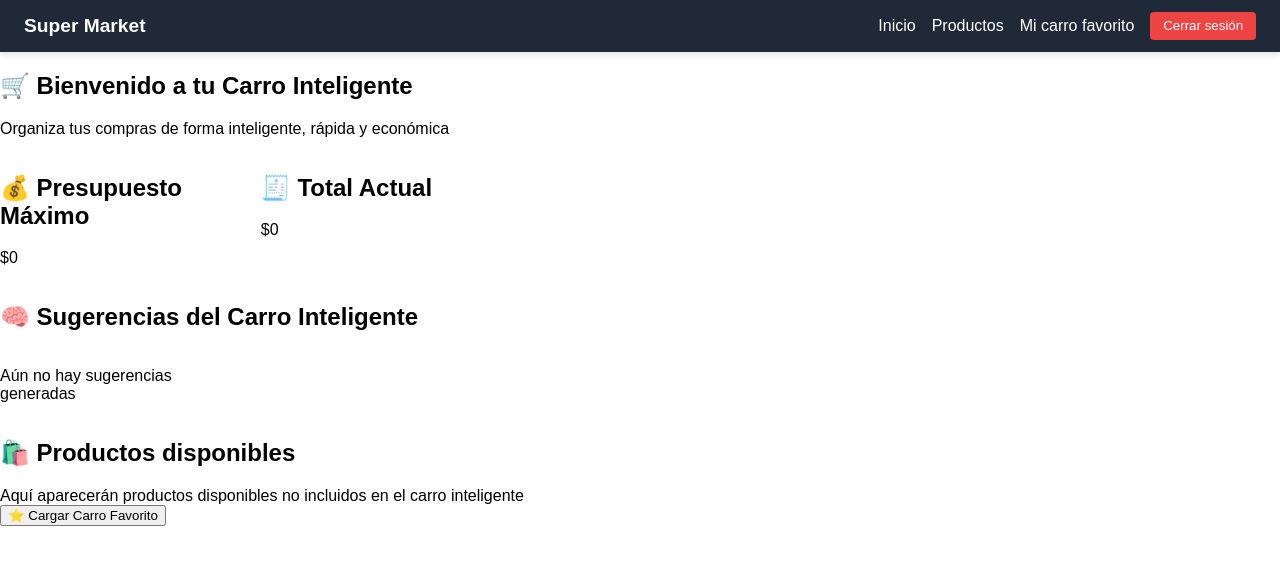
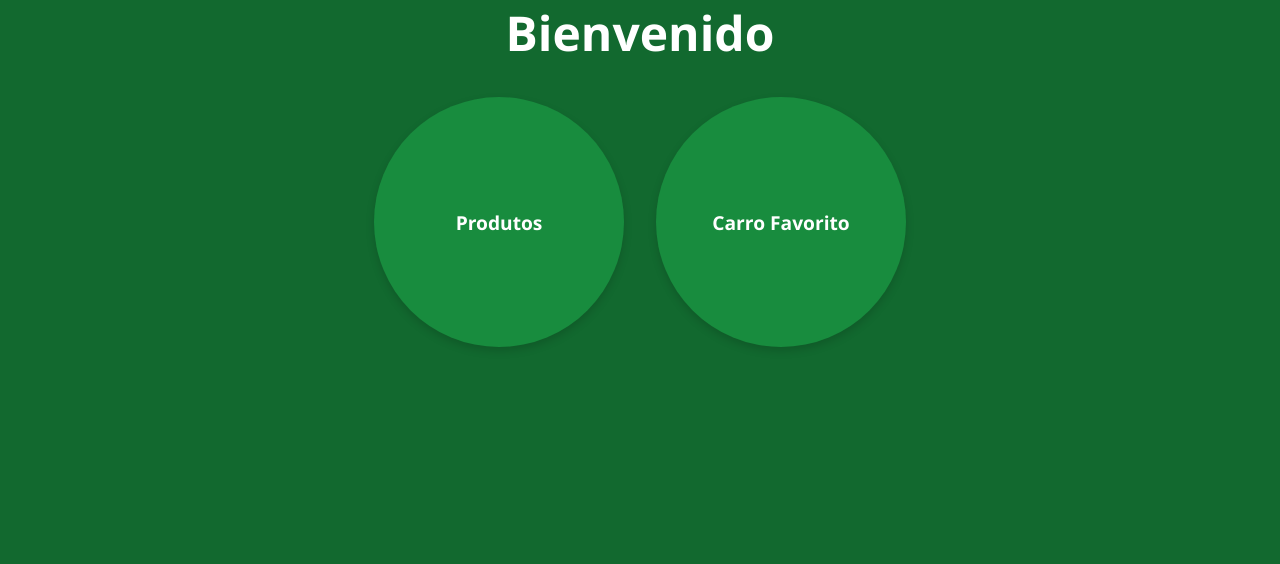
Before and after one commit to lfuenzalida/Carro-inteligente, a React (Vite) app in the folder carro-inteligente-frontend/: page /inicio in a window 1280 px wide. Shown: the top 564 px of the page. Built offline with nearby package versions, Linux system fonts and the light colour scheme; sample sign-in values are in the browser's storage.

Commit message:
solo falta el diseño de carro favorito y crear el modulo de historial de compras

```diff
--- a/carro-inteligente-frontend/src/App.tsx
+++ b/carro-inteligente-frontend/src/App.tsx
@@ -1,21 +1,16 @@
-import { Routes, Route, Navigate, useLocation } from 'react-router-dom';
+import { Routes, Route, Navigate } from 'react-router-dom';
 import Products from './pages/Products';
 import Login from './pages/Login';
 import Home from './pages/Home';
 import FavoriteCartPage from './pages/FavoriteCart';
 import PrivateRoute from './components/PrivateRoutes';
-import Header from './components/Header';
 import { FavoriteCartProvider } from './context/FavoriteCartContext'; // 👈 importar el provider
 
 const App = () => {
-  const location = useLocation();
-  const hideHeaderOnPaths = ['/login'];
-  const shouldShowHeader = !hideHeaderOnPaths.includes(location.pathname);
 
   return (
     <FavoriteCartProvider> {/* 👈 envolver aquí */}
       <>
-        {shouldShowHeader && <Header />}
         <Routes>
           <Route path="/" element={<Navigate to="/productos" />} />
           <Route path="/favoritos" element={<FavoriteCartPage />} />
--- a/carro-inteligente-frontend/src/components/PrivateRoutes.tsx
+++ b/carro-inteligente-frontend/src/components/PrivateRoutes.tsx
@@ -1,6 +1,6 @@
-import React from 'react';
 import { Navigate } from 'react-router-dom';
 import { useAuth } from '../context/AuthContext';
+import type { JSX } from 'react';
 
 const PrivateRoute = ({ children }: { children: JSX.Element }) => {
   const { userId } = useAuth();
--- /dev/null
+++ b/carro-inteligente-frontend/src/components/Products/ProductGrid.tsx
@@ -0,0 +1,19 @@
+import ProductCard from './ProductsCard';
+import type { Product } from '../../types';
+
+interface Props {
+  products: Product[];
+  onAddToCart: (product: Product) => void;
+}
+
+const ProductGrid = ({ products, onAddToCart }: Props) => {
+  return (
+    <div className="product-grid">
+      {products.map((product) => (
+        <ProductCard key={product.id} product={product} onAddToCart={onAddToCart} />
+      ))}
+    </div>
+  );
+};
+
+export default ProductGrid;
--- /dev/null
+++ b/carro-inteligente-frontend/src/components/Products/ProductsHeader.tsx
@@ -0,0 +1,6 @@
+// src/components/ProductsHeader.tsx
+const ProductsHeader = () => {
+  return <h1 className="products-title">Productos disponibles</h1>;
+};
+
+export default ProductsHeader;
--- /dev/null
+++ b/carro-inteligente-frontend/src/components/Products/ProfileButton.tsx
@@ -0,0 +1,41 @@
+// src/components/ProfileButton.tsx
+import { useState, useRef, useEffect } from "react";
+import { CgProfile } from "react-icons/cg";
+import { useNavigate } from "react-router-dom";
+
+const ProfileButton = () => {
+  const [open, setOpen] = useState(false);
+  const ref = useRef<HTMLDivElement>(null);
+  const navigate = useNavigate();
+
+  const handleClickOutside = (event: MouseEvent) => {
+    if (ref.current && !ref.current.contains(event.target as Node)) {
+      setOpen(false);
+    }
+  };
+
+  useEffect(() => {
+    document.addEventListener("mousedown", handleClickOutside);
+    return () => document.removeEventListener("mousedown", handleClickOutside);
+  }, []);
+
+  return (
+    <div className="profile-dropdown-container" ref={ref}>
+      <button className="side-button left" onClick={() => setOpen(!open)}>
+        <CgProfile size={40} />
+      </button>
+
+      {open && (
+        <div className="profile-dropdown">
+          <ul>
+            <li onClick={() => navigate('/favoritos')}>Carro Favorito</li>
+            <li onClick={() => navigate('/historial-compras')}>Historial de Compras</li>
+            <li onClick={() => navigate('/perfil')}>Gestionar Usuario</li>
+          </ul>
+        </div>
+      )}
+    </div>
+  );
+};
+
+export default ProfileButton;
--- a/carro-inteligente-frontend/src/components/ui/Button.tsx
+++ /dev/null
@@ -1,18 +0,0 @@
-import React from 'react';
-
-interface ButtonProps extends React.ButtonHTMLAttributes<HTMLButtonElement> {
-  children: React.ReactNode;
-}
-
-const Button: React.FC<ButtonProps> = ({ children, className = '', ...props }) => {
-  return (
-    <button
-      {...props}
-      className={`bg-blue-600 hover:bg-blue-700 text-white font-medium py-2 px-4 rounded-xl transition duration-200 ${className}`}
-    >
-      {children}
-    </button>
-  );
-};
-
-export default Button;
--- a/carro-inteligente-frontend/src/context/AuthContext.tsx
+++ b/carro-inteligente-frontend/src/context/AuthContext.tsx
@@ -1,4 +1,5 @@
-import React, { createContext, useContext, useState, ReactNode } from 'react';
+import { createContext, useContext, useState } from 'react';
+import type { ReactNode } from 'react';
 import axios from 'axios';
 
 interface AuthContextType {
--- a/carro-inteligente-frontend/src/pages/Home.tsx
+++ b/carro-inteligente-frontend/src/pages/Home.tsx
@@ -1,69 +1,24 @@
-import React from 'react';
-import { useSmartCart } from '../context/SmartCartContext';
-import Button from '../components/ui/Button';
+import { useNavigate } from 'react-router-dom';
 
 const Home = () => {
-  const { cart, total, budgetLimit, isOverBudget, updateBudgetLimit } = useSmartCart();
+  const navigate = useNavigate();
 
   return (
-    <div className="min-h-screen bg-gray-50 py-8 px-4 md:px-12">
-      {/* Título principal */}
-      <section className="mb-8 text-center">
-        <h1 className="text-3xl md:text-4xl font-bold text-gray-800">🛒 Bienvenido a tu Carro Inteligente</h1>
-        <p className="mt-2 text-gray-500 text-sm md:text-base">Organiza tus compras de forma inteligente, rápida y económica</p>
-      </section>
+    <main>
+      {/* Título */}
+      <h1>Bienvenido</h1>
 
-      {/* Presupuesto */}
-      <section className="mb-10">
-        <div className="grid grid-cols-1 md:grid-cols-2 gap-4">
-          <div className="bg-white rounded-2xl shadow p-6">
-            <h2 className="text-lg font-semibold text-gray-700 mb-2">💰 Presupuesto Máximo</h2>
-            <p className="text-2xl font-bold text-green-600">${budgetLimit.toLocaleString('es-CL')}</p>
-          </div>
-          <div className="bg-white rounded-2xl shadow p-6">
-            <h2 className="text-lg font-semibold text-gray-700 mb-2">🧾 Total Actual</h2>
-            <p className={`text-2xl font-bold ${isOverBudget ? 'text-red-600' : 'text-blue-600'}`}>${total.toLocaleString('es-CL')}</p>
-            {isOverBudget && <p className="text-sm mt-1 text-red-500">⚠️ Has excedido tu presupuesto</p>}
-          </div>
+      {/* Botones circulares */}
+      <div className="options-container">
+        <div className="circle-btn" onClick={() => navigate('/productos')}>
+          Produtos
         </div>
-      </section>
 
-      {/* Carro Inteligente */}
-      <section className="mb-10">
-        <h2 className="text-2xl font-semibold text-gray-800 mb-4">🧠 Sugerencias del Carro Inteligente</h2>
-        <div className="grid grid-cols-2 md:grid-cols-3 lg:grid-cols-4 gap-6">
-          {cart.length === 0 ? (
-            <p className="text-gray-500 italic col-span-full">Aún no hay sugerencias generadas</p>
-          ) : (
-            cart.map((item) => (
-              <div key={item.product.id} className="bg-white shadow rounded-xl overflow-hidden">
-                <div className="h-32 bg-gray-200 flex items-center justify-center">
-                  <span className="text-sm text-gray-500">Imagen</span>
-                </div>
-                <div className="p-4">
-                  <h3 className="text-md font-bold text-gray-700">{item.product.name}</h3>
-                  <p className="text-sm text-gray-600 mt-1">Precio: ${item.product.price.toLocaleString('es-CL')}</p>
-                  <p className="text-sm text-gray-500">Cantidad: {item.quantity}</p>
-                </div>
-              </div>
-            ))
-          )}
+        <div className="circle-btn" onClick={() => navigate('/favoritos')}>
+          Carro Favorito
         </div>
-      </section>
-
-      {/* Productos disponibles */}
-      <section className="mb-10">
-        <h2 className="text-2xl font-semibold text-gray-800 mb-4">🛍️ Productos disponibles</h2>
-        <div className="bg-white rounded-xl shadow p-6 text-center text-gray-500 italic">
-          Aquí aparecerán productos disponibles no incluidos en el carro inteligente
-        </div>
-      </section>
-
-      {/* Botón de acción */}
-      <section className="text-center">
-        <Button className="text-base px-6 py-3">⭐ Cargar Carro Favorito</Button>
-      </section>
-    </div>
+      </div>
+    </main>
   );
 };
 
--- a/carro-inteligente-frontend/src/pages/Products.tsx
+++ b/carro-inteligente-frontend/src/pages/Products.tsx
@@ -2,13 +2,15 @@ import { useEffect, useState } from 'react';
 import axios from 'axios';
 
 import type { Product } from '../types';
-import CartSidebar from '../components/CartSidebar';
+import CartSidebar from '../components/Products/CartSidebar';
 import { useSmartCart } from '../context/SmartCartContext';
-import ProductCard from '../components/ProductsCard';
+import ProfileButton from '../components/Products/ProfileButton';
+import ProductsHeader from '../components/Products/ProductsHeader';
+import ProductGrid from '../components/Products/ProductGrid';
 
 const Products = () => {
   const [products, setProducts] = useState<Product[]>([]);
-  const { addToCart, isOverBudget } = useSmartCart();
+  const { addToCart } = useSmartCart();
 
   useEffect(() => {
     const fetchProducts = async () => {
@@ -24,21 +26,20 @@ const Products = () => {
   }, []);
 
   return (
-    <div style={{ padding: '2rem' }}>
-      <div className="title" style={{ textAlign: 'center', marginBottom: '2rem' }}>
-        <h1>🛍️ Productos disponibles</h1>
-        {isOverBudget && <p style={{ color: 'red', fontWeight: 'bold' }}>⚠ Presupuesto excedido</p>}
-      </div>
-      <div className="products-container">
-        <div className="grid" style={{ display: 'flex', flexWrap: 'wrap', gap: '2rem', justifyContent: 'center' }}>
-          {products.map((product) => (
-            <ProductCard key={product.id} product={product} onAddToCart={addToCart} />
-          ))}
-        </div>
-      </div>
-      <CartSidebar />
+  <div className="products-page">
+     <ProductsHeader />
+    <ProfileButton />
+     <CartSidebar />
+
+
+
+    <div className="products-container">
+      <ProductGrid products={products} onAddToCart={addToCart} />
     </div>
-  );
+
+
+  </div>
+);
 };
 
 export default Products;
--- a/carro-inteligente-frontend/src/styles/globals.css
+++ b/carro-inteligente-frontend/src/styles/globals.css
@@ -1,40 +1,184 @@
-.title {
-    padding: 2rem;
-    text-align: center;
+/* 1. Variables globales */
+:root {
+  --primary-color: #12692F;       /* Fondo principal */
+  --circle-color: #188C3E;        /* Color de los círculos */
+  --text-color: #ffffff;
+  --text-color-2: #000000;
+  --font-family: 'Segoe UI', sans-serif;
+
+  /* cart-side-bar-color */
+
+  --green-dark: #12692f;
+  --green-text: #188c3e;
+
+  --spacing-lg: 32px;
+  --spacing-md: 16px;
+  --circle-size: 250px;
 }
 
-.products-container {
+/* 2. Reset básico */
+* {
+  margin: 0;
+  padding: 0;
+  box-sizing: border-box;
+}
+
+/* 3. Estilo general */
+body {
+  background-color: var(--primary-color);
+  color: var(--text-color);
+  font-family: var(--font-family);
+  min-height: 100vh; /* 👈 permite crecer */
+  display: block;    /* 👈 evita que todo sea centrado como flex */
+}
+
+
+/* 4. Título principal */
+h1 {
+  font-size: 3rem;
+  margin-bottom: var(--spacing-lg);
+  text-align: center;
+}
+
+/* 5. Contenedor de botones circulares */
+.options-container {
+  display: flex;
+  gap: var(--spacing-lg);
+  flex-wrap: wrap;
+  justify-content: center;
+}
+
+/* 6. Botones circulares */
+.circle-btn {
+  background-color: var(--circle-color);
+  color: var(--text-color);
+  width: var(--circle-size);
+  height: var(--circle-size);
+  border-radius: 50%;
+  display: flex;
+  justify-content: center;
+  align-items: center;
+  text-align: center;
+  font-weight: bold;
+  font-size: 1.2rem;
+  cursor: pointer;
+  transition: transform 0.3s ease, box-shadow 0.3s ease;
+  box-shadow: 0 4px 8px rgba(0,0,0,0.15);
+}
+
+.circle-btn:hover {
+  transform: scale(1.05);
+  box-shadow: 0 6px 12px rgba(0,0,0,0.2);
+}
+
+/* 7. Responsive */
+@media (max-width: 600px) {
+  h1 {
+    font-size: 2.2rem;
+  }
+
+  .circle-btn {
+    width: 180px;
+    height: 180px;
+    font-size: 1rem;
+  }
+}
+
+
+/* products desing */
+
+.products-title {
+  text-align: center;
+  font-size: 2.5rem;
+  margin: 2rem 0;
+}
+
+.side-button {
+  position: fixed;
+  top: 2rem;
+  width: 60px;
+  height: 60px;
+  border-radius: 50%;
+  background-color: var(--circle-color);
+  display: flex;
+  align-items: center;
+  justify-content: center;
+  box-shadow: 0 4px 8px rgba(0,0,0,0.1);
+  cursor: pointer;
+}
+
+.side-button img {
+  width: 30px;
+  height: 30px;
+}
+
+.side-button.left {
+  left: 2rem;
+}
+
+.side-button.right {
+  right: 2rem;
+}
+
+.product-grid {
+  display: flex;
+  flex-wrap: wrap;
+  gap: 2rem;
+  justify-content: center;
   padding: 2rem;
 }
 
-.grid {
-  display: grid;
-  grid-template-columns: repeat(auto-fill, minmax(220px, 1fr));
-  gap: 1.5rem;
+/* button-profile-desing  */
+
+.profile-dropdown-container {
+  position: fixed;
+  top: 2rem;
+  left: 2rem;
+  z-index: 1100;
 }
 
-.product-card {
-  background: #fff;
+
+.profile-dropdown {
+  position: absolute;
+  top: 70px;
+  left: 0;
+  background: white;
   border: 1px solid #ccc;
   border-radius: 8px;
-  padding: 1rem;
-  display: flex;
-  flex-direction: column;
-  justify-content: space-between;
-  height: 260px;              /* Fuerza que todas midan lo mismo */
-  box-shadow: 0 2px 5px rgba(0,0,0,0.1);
+  min-width: 180px;
+  box-shadow: 0 4px 8px rgba(0,0,0,0.1);
+  overflow: hidden;
 }
 
-.product-content {
-  flex-grow: 1;
+.profile-dropdown ul {
+  list-style: none;
+  margin: 0;
+  padding: 0;
 }
 
-.offer-badge {
-  background-color: gold;
-  color: #000;
-  padding: 0.3rem 0.6rem;
-  border-radius: 4px;
-  font-weight: bold;
-  display: inline-block;
-  margin-top: 0.5rem;
+.profile-dropdown li {
+  padding: 0.75rem 1rem;
+  cursor: pointer;
+  color: var(--green-dark);
+  font-weight: 500;
 }
+
+.profile-dropdown li:hover {
+  background-color: var(--circle-color);
+  color: white;
+}
+
+@keyframes dropdownFadeIn {
+  0% {
+    opacity: 0;
+    transform: translateY(-10px);
+  }
+  100% {
+    opacity: 1;
+    transform: translateY(0);
+  }
+}
+
+.profile-dropdown {
+  animation: dropdownFadeIn 0.5s ease forwards;
+}
```
Also changed, not shown: carro-inteligente-frontend/src/components/Products/CartSidebar.tsx (renamed from carro-inteligente-frontend/src/components/CartSidebar.tsx, +26 -29 lines), carro-inteligente-frontend/src/components/Products/ProductsCard.tsx (renamed from carro-inteligente-frontend/src/components/ProductsCard.tsx, +4 -5 lines).
